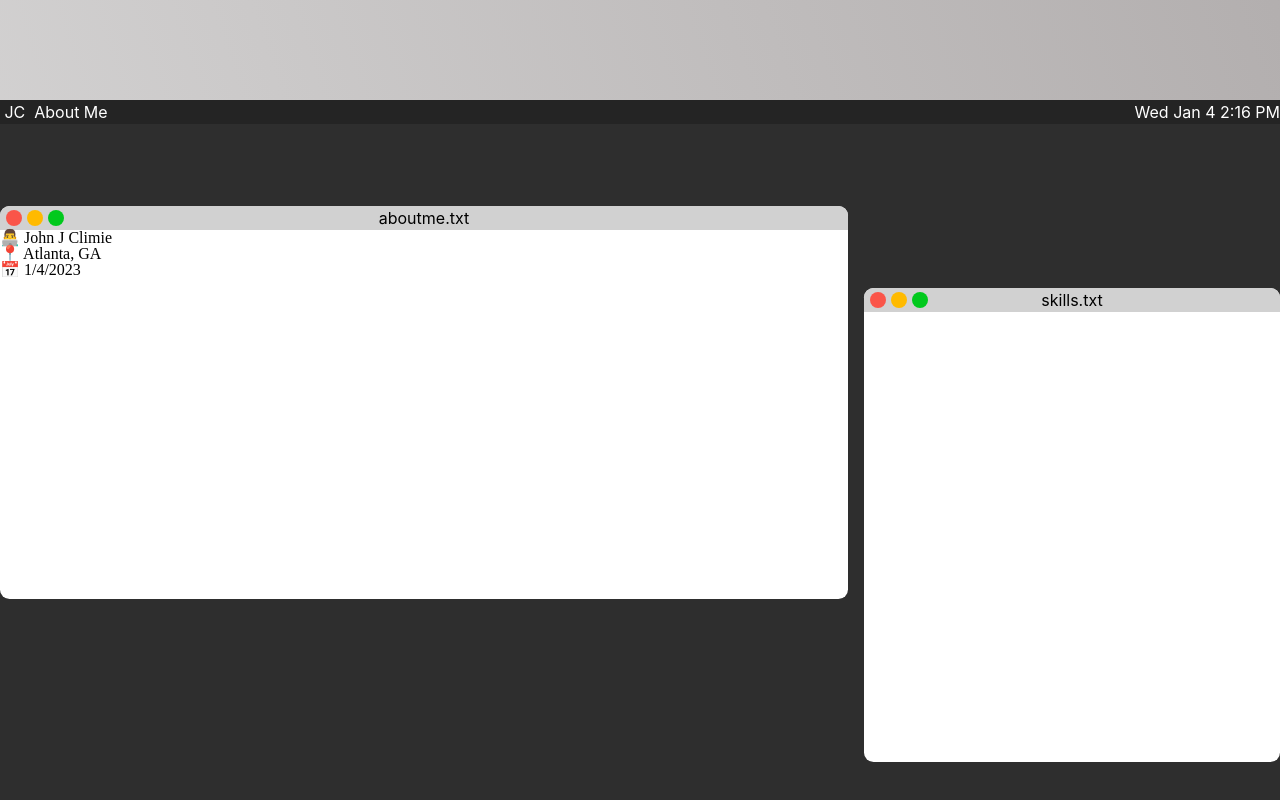
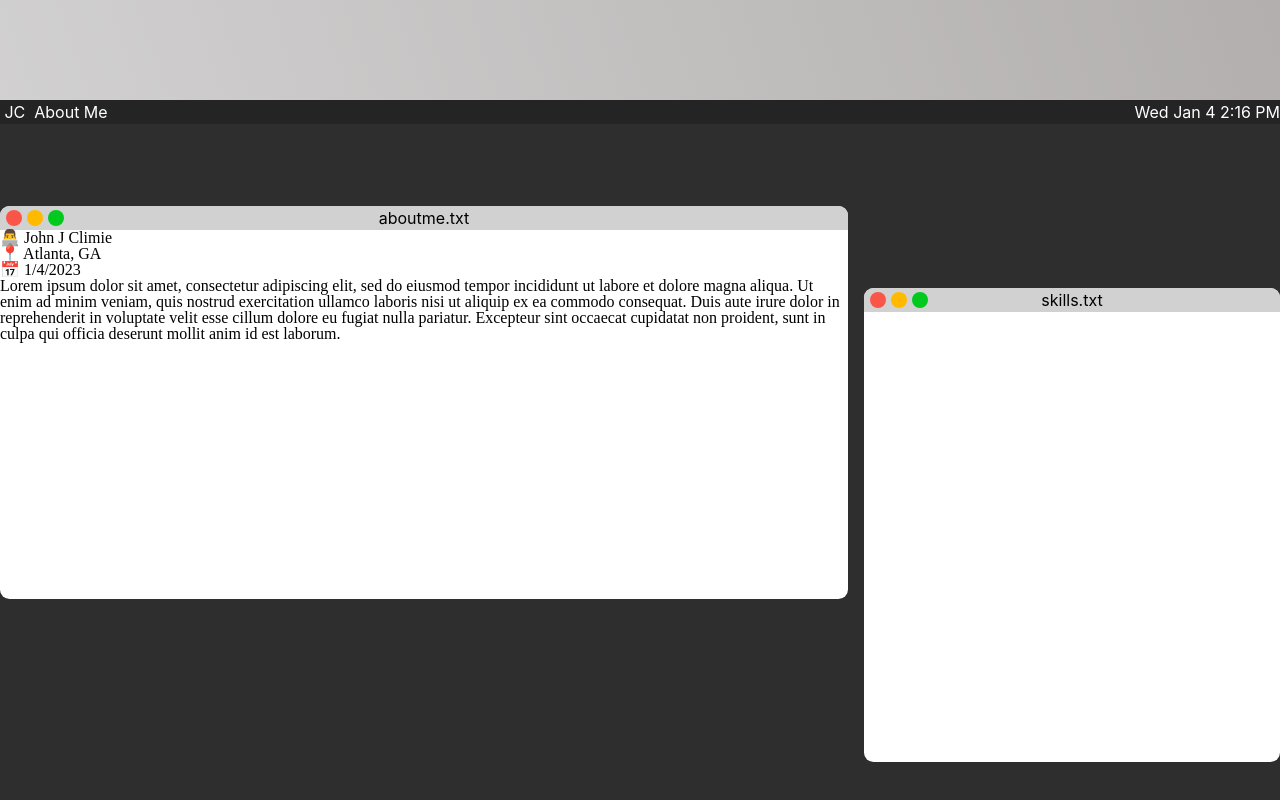
Before and after one commit to johnclimie/portfolio-2023, a Next.js app: page / in a window 1280 px wide. Shown: the part 700-1500 px from the top of the page. Built offline with nearby package versions, Linux system fonts and the light colour scheme; a web font is replaced by a local one.

Commit message:
Added placement text

```diff
--- a/pages/index.js
+++ b/pages/index.js
@@ -82,11 +82,14 @@ export default function Home() {
                 </div>
 
                 <div>
-                  <p>👨‍💻 John J Climie</p>
-                  <p>📍 Atlanta, GA</p>
-                  <p>📅 1/4/2023</p>
+                  <div>
+                    <p>👨‍💻 John J Climie</p>
+                    <p>📍 Atlanta, GA</p>
+                    <p>📅 1/4/2023</p>
+                  </div>
+
+                  <p>Lorem ipsum dolor sit amet, consectetur adipiscing elit, sed do eiusmod tempor incididunt ut labore et dolore magna aliqua. Ut enim ad minim veniam, quis nostrud exercitation ullamco laboris nisi ut aliquip ex ea commodo consequat. Duis aute irure dolor in reprehenderit in voluptate velit esse cillum dolore eu fugiat nulla pariatur. Excepteur sint occaecat cupidatat non proident, sunt in culpa qui officia deserunt mollit anim id est laborum.</p>
                 </div>
-
               </div>
 
               <div className={styles.skillsTxt}>
```
